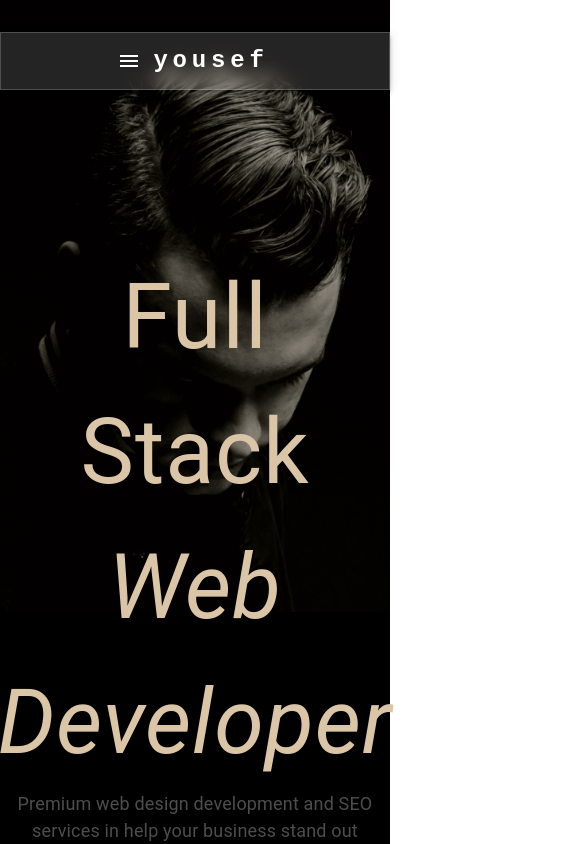
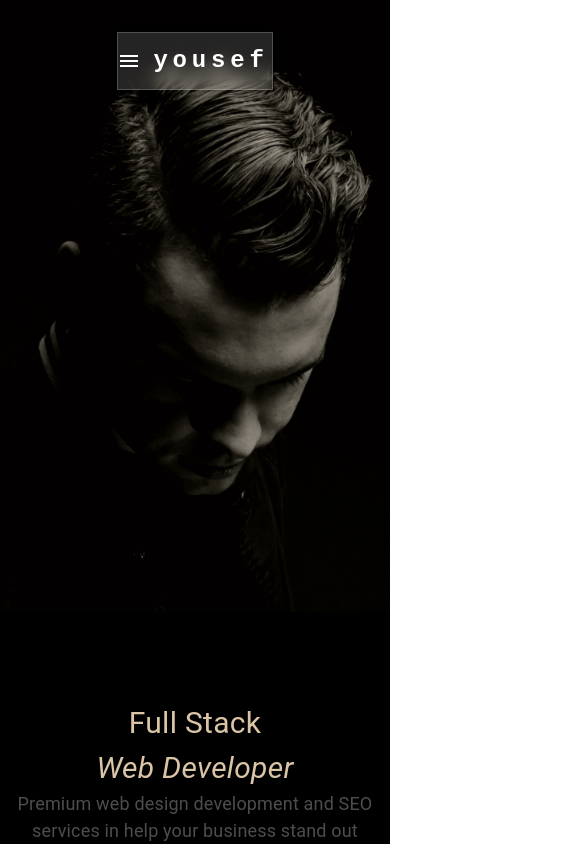
Before and after one commit to Sajjadmoghadam/portfolio, a React (Create React App) app: page / in a window 390 px wide. Shown: the top 844 px of the page, 585 px wide, since content can reach past the window. Built offline with nearby package versions, Linux system fonts and the light colour scheme.

Commit message:
home page responsive is added

```diff
--- a/src/components/Navbar/index.jsx
+++ b/src/components/Navbar/index.jsx
@@ -39,8 +39,8 @@ function Navbar() {
       sx={{
         bgcolor: "rgba(255,255,255,.14)",
         backdropFilter: "blur(8px)",
-        width: {xl:'35%', lg:'40%',md:'54%',sm:'35%' },
-        mx: {md:'22%',lg:'28%', sm:'32%', xl:'32%'},
+        width: {xl:'35%', lg:'40%',md:'54%',sm:'35%', xs:'40%' },
+        mx: {md:'22%',lg:'28%', sm:'32%', xl:'32%', xs:'30%'},
         my: 4,
         border: "1px solid rgba(255,255,255,.2)",
       }}
--- a/src/pages/Home/index.jsx
+++ b/src/pages/Home/index.jsx
@@ -45,11 +45,11 @@ export default function Home() {
             sx={{
               color: "#DAC5A7",
               textAlign: "center",
-              fontSize: "90px",
+              fontSize: {lg:'90px', md:'60px', sm:'40px' ,xs:'30px'}
             }}
           >
             Full Stack <br />{" "}
-            <Typography sx={{ fontStyle: "italic", fontSize: "90px" }}>
+            <Typography sx={{ fontStyle: "italic", fontSize: {lg:'90px', md:'60px', sm:'40px' ,xs:'30px'} }}>
               {" "}
               Web Developer
             </Typography>
@@ -73,11 +73,12 @@ export default function Home() {
             width: "100%",
             gap: 5,
             mt: 7,
+            flexDirection:{lg:'row', md:'row', sm:'column', xs:'column'}
           }}
         >
           <Box
             sx={{
-              width: "350px",
+              width: {lg:'30%', md:'30%', sm:'40%', xs:'50%'},
               display: "flex",
               flexDirection: "column",
               justifyContent: "center",
@@ -126,7 +127,7 @@ export default function Home() {
           </Box>
           <Box
             sx={{
-              width: "350px",
+              width: {lg:'30%', md:'30%', sm:'40%', xs:'50%'},
               display: "flex",
               flexDirection: "column",
               justifyContent: "center",
@@ -176,7 +177,7 @@ export default function Home() {
           </Box>
           <Box
             sx={{
-              width: "350px",
+              width: {lg:'30%', md:'30%', sm:'40%', xs:'50%'},
               display: "flex",
               flexDirection: "column",
               justifyContent: "center",
```
